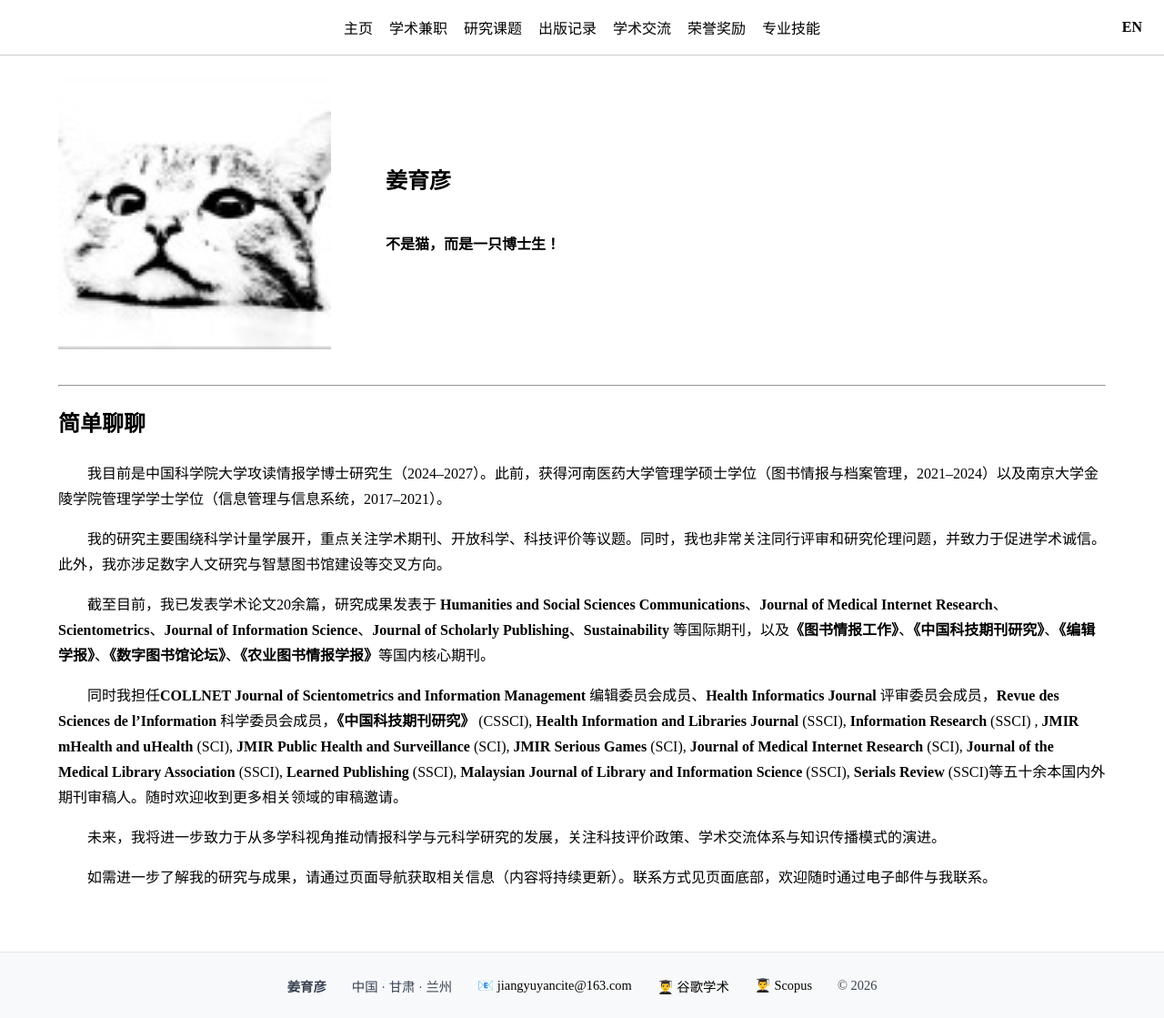
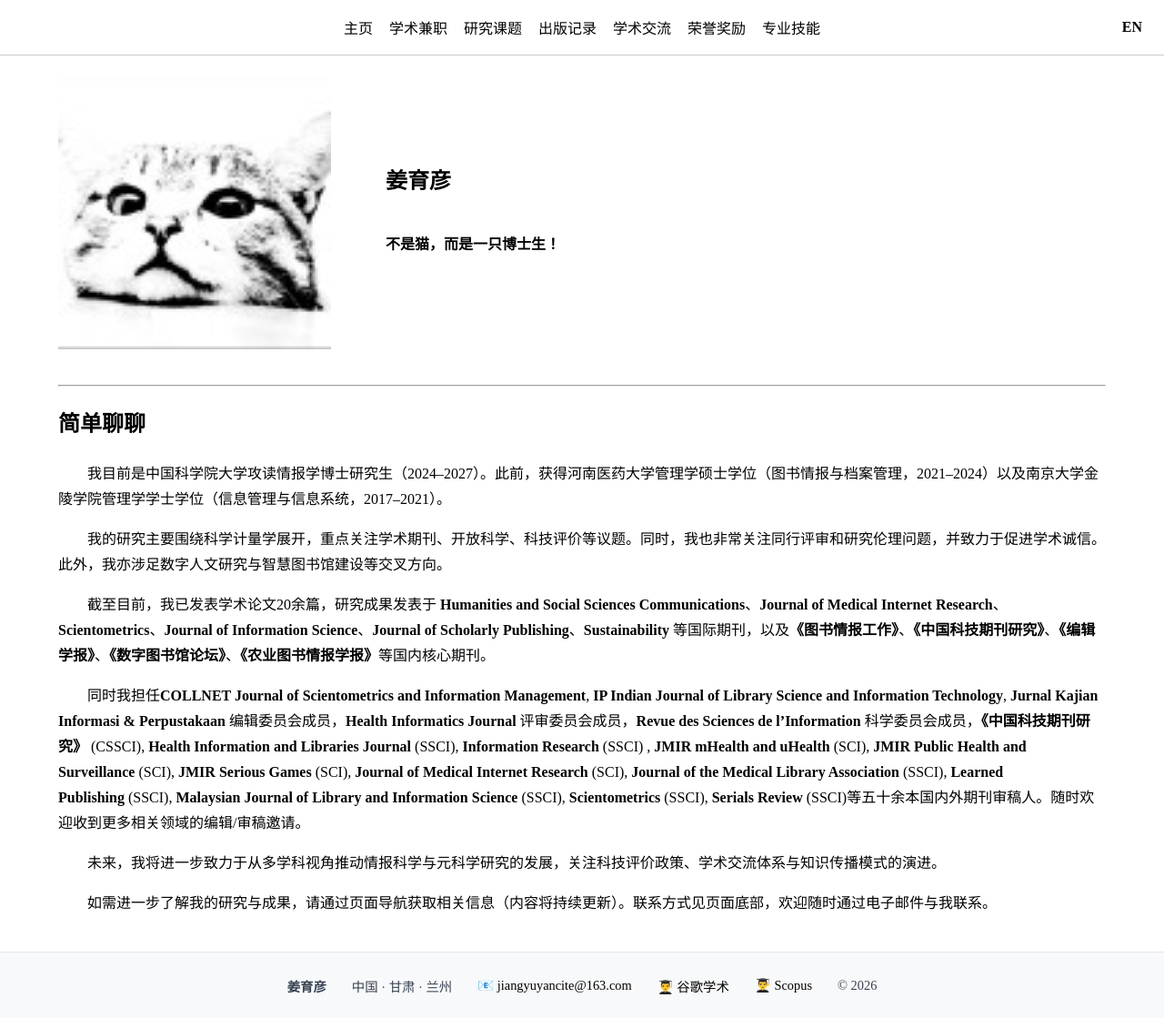
Before and after one commit to jiang-yuyan/Yuyan-Jiang-CV, a Jekyll site: the page built from index-zh.md, in a window 1280 px wide and 1119 px high. Shown: the whole window at 91% size. Built offline with Jekyll 4.4.1, drawn with Linux system fonts in a browser that asks for light colours.

Commit message:
Update index-zh.md

```diff
--- a/index-zh.md
+++ b/index-zh.md
@@ -25,7 +25,7 @@ title: index-zh
 
 &#8195;&#8195;截至目前，我已发表学术论文20余篇，研究成果发表于 **Humanities and Social Sciences Communications**、**Journal of Medical Internet Research**、**Scientometrics**、**Journal of Information Science**、**Journal of Scholarly Publishing**、**Sustainability** 等国际期刊，以及**《图书情报工作》**、**《中国科技期刊研究》**、**《编辑学报》**、**《数字图书馆论坛》**、**《农业图书情报学报》**等国内核心期刊。
 
-&#8195;&#8195;同时我担任**COLLNET Journal of Scientometrics and Information Management** 编辑委员会成员、**Health Informatics Journal** 评审委员会成员，**Revue des Sciences de l'Information** 科学委员会成员，**《中国科技期刊研究》** (CSSCI), **Health Information and Libraries Journal** (SSCI), **Information Research** (SSCI) , **JMIR mHealth and uHealth** (SCI), **JMIR Public Health and Surveillance** (SCI), **JMIR Serious Games** (SCI), **Journal of Medical Internet Research** (SCI), **Journal of the Medical Library Association** (SSCI), **Learned Publishing** (SSCI), **Malaysian Journal of Library and Information Science** (SSCI), **Serials Review** (SSCI)等五十余本国内外期刊审稿人。随时欢迎收到更多相关领域的审稿邀请。
+&#8195;&#8195;同时我担任**COLLNET Journal of Scientometrics and Information Management**, **IP Indian Journal of Library Science and Information Technology**, **Jurnal Kajian Informasi & Perpustakaan** 编辑委员会成员，**Health Informatics Journal** 评审委员会成员，**Revue des Sciences de l'Information** 科学委员会成员，**《中国科技期刊研究》** (CSSCI), **Health Information and Libraries Journal** (SSCI), **Information Research** (SSCI) , **JMIR mHealth and uHealth** (SCI), **JMIR Public Health and Surveillance** (SCI), **JMIR Serious Games** (SCI), **Journal of Medical Internet Research** (SCI), **Journal of the Medical Library Association** (SSCI), **Learned Publishing** (SSCI), **Malaysian Journal of Library and Information Science** (SSCI), **Scientometrics** (SSCI), **Serials Review** (SSCI)等五十余本国内外期刊审稿人。随时欢迎收到更多相关领域的编辑/审稿邀请。
 
 &#8195;&#8195;未来，我将进一步致力于从多学科视角推动情报科学与元科学研究的发展，关注科技评价政策、学术交流体系与知识传播模式的演进。
 
```
